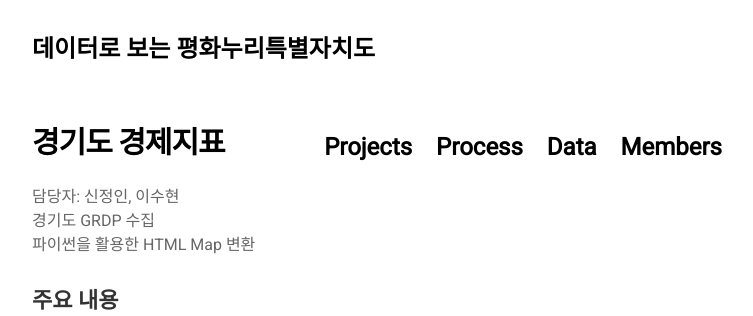
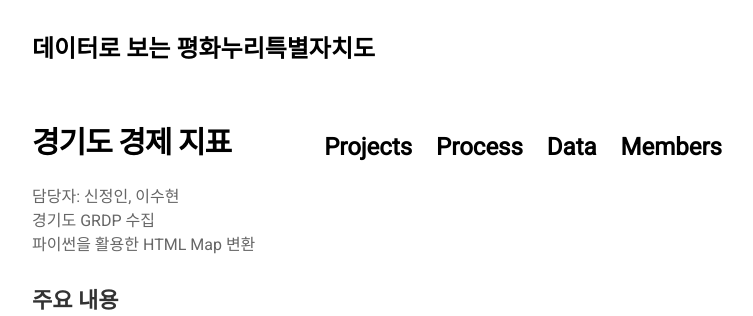
Before and after one commit to jinuew/SICM2002-6, a Jekyll site: the page built from projects/proj-4.md, in a window 1280 px wide. Shown: the top 316 px of the page, without its empty margins (263-1016 px from the left). Built offline with Jekyll 4.4.1, drawn with Linux system fonts in a browser that asks for light colours; nearby versions of some CDN libraries; our own code applies the rules of GitHub Pages for plain Markdown files.

```diff
--- a/projects/proj-4.md
+++ b/projects/proj-4.md
@@ -1,4 +1,4 @@
-# 경기도 경제지표
+# 경기도 경제 지표
 
 담당자: 신정인, 이수현<br>
 경기도 GRDP 수집<br>
```
